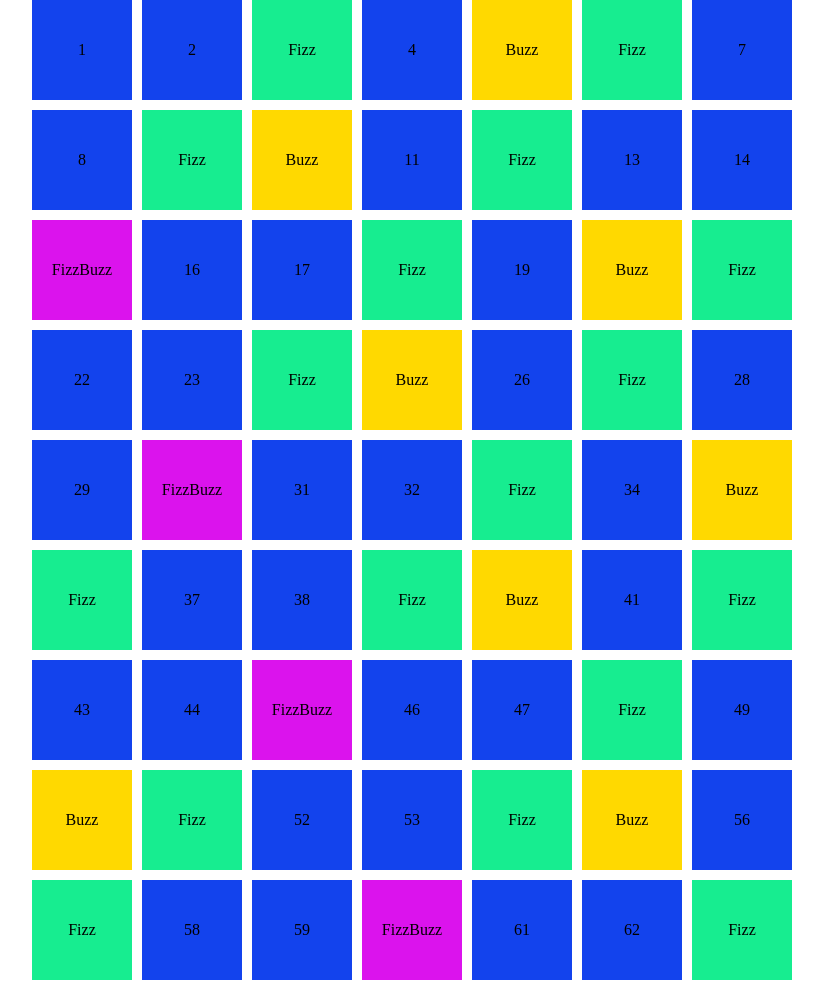
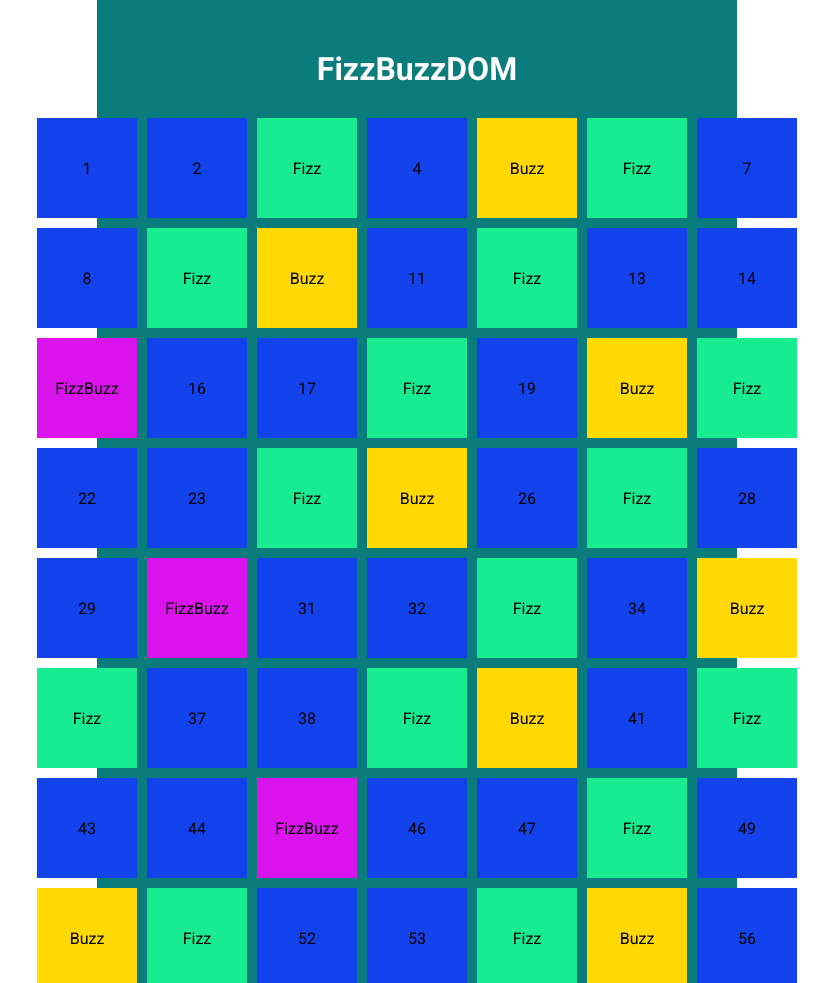
Before and after one commit to VolxDarkTV/js-fizzbuzz, a plain HTML site: page index.html in a window 1280 px wide. Shown: the top 983 px of the page, without its empty margins (223-1051 px from the left). Drawn offline with Linux system fonts and the light colour scheme.

Commit message:
Add layout and G Font

```diff
--- a/css/style.css
+++ b/css/style.css
@@ -3,13 +3,28 @@
     padding: 0;
     box-sizing: border-box;
 }
-
+body{
+    font-family: 'Roboto', sans-serif;
+}
+#main_box{
+    display: flex;
+    flex-direction: column;
+    align-items: center;
+    width: 50%;
+    margin: 0 auto;
+    padding: 50px 0px;
+    background-color: rgb(11, 124, 124);
+}
+#main_box > h1{
+    color: #fff;
+}
 .container{
     display: flex;
     flex-wrap: wrap;
     gap: 10px;
-    width: calc((100px + 10px) * 7);
-    margin: 0 auto;
+    justify-content: center;
+    width: calc(110px * 7);
+    padding: 30px 0px;
 }
 .box{
     display: flex;
--- a/index.html
+++ b/index.html
@@ -4,15 +4,24 @@
     <meta charset="UTF-8">
     <meta http-equiv="X-UA-Compatible" content="IE=edge">
     <meta name="viewport" content="width=device-width, initial-scale=1.0">
+    <!-- G Fonts -->
+    <link rel="preconnect" href="https://fonts.googleapis.com">
+    <link rel="preconnect" href="https://fonts.gstatic.com" crossorigin>
+    <link href="https://fonts.googleapis.com/css2?family=Roboto:ital,wght@0,100;0,300;0,400;0,500;0,700;0,900;1,100;1,300;1,400;1,500;1,700;1,900&display=swap" rel="stylesheet">
     <!-- css -->
     <link rel="stylesheet" href="css/style.css">
     <title>Document</title>
 </head>
 <body>
 
-    <section class="container">
+    <div id="main_box">
 
-    </section>
+        <h1>FizzBuzzDOM</h1>
+        <section class="container">
+
+        </section>
+
+    </div>
 
     <script src="js/script.js"></script>
 </body>
```
